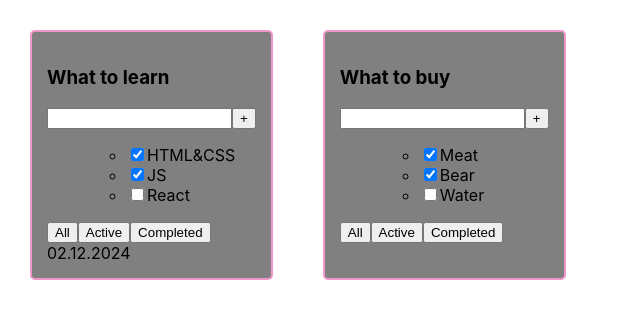
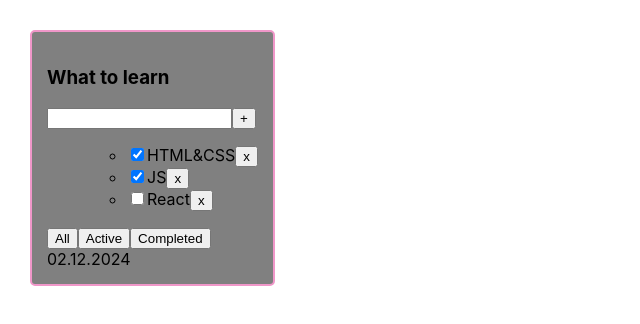
Before and after one commit to EarlMefisto/1-todolist, a React (Create React App) app: page / in a window 1280 px wide. Shown: the top 324 px of the page, without its empty margins (0-640 px from the left). Built offline with nearby package versions, Linux system fonts and the light colour scheme.

Commit message:
lesson 2

```diff
--- a/src/App.tsx
+++ b/src/App.tsx
@@ -1,5 +1,10 @@
+import React, { useState } from "react";
 import "./App.css";
 import { Todolist } from "./layout/todolist/Todolist";
+
+//CRUD
+// - повторяемость, дублирование - 100%
+// - создание понятной структуры - holy war
 
 export type TaskType = {
   id: number;
@@ -7,28 +12,49 @@ export type TaskType = {
   isDone: boolean;
 };
 
+export type FilterValuesType = "all" | "active" | "completed";
+
 function App() {
   const todolistTitle1 = "What to learn";
-  const todolistTitle2 = "What to buy";
-
-  const task_1: Array<TaskType> = [
+  const [tasks, setNextTasks] = React.useState<Array<TaskType>>([
     { id: 1, title: "HTML&CSS", isDone: true },
     { id: 2, title: "JS", isDone: true },
     { id: 3, title: "React", isDone: false },
-  ];
+  ]);
 
   //TaskType[] и Array<TaskType>: могут использоваться обе формы, но лучше Array<TaskType>
 
-  const task_2: TaskType[] = [
-    { id: 4, title: "Meat", isDone: true },
-    { id: 5, title: "Bear", isDone: true },
-    { id: 6, title: "Water", isDone: false },
-  ];
+  const removeTask = (taskId: number) => {
+    //2
+    const nextState: Array<TaskType> = tasks.filter((t) => t.id !== taskId);
+    setNextTasks(nextState);
+    // console.log(tasks);
+  };
+
+  //UI
+  const [filter, setNextFilter] = React.useState<FilterValuesType>("all");
+
+  const changeTodolistFilter = (nextFilter: FilterValuesType) => {
+    setNextFilter(nextFilter);
+  };
+
+  let filtredTasks: Array<TaskType> = tasks;
+  if (filter === "active") {
+    filtredTasks = tasks.filter((t) => !t.isDone);
+  }
+  if (filter === "completed") {
+    filtredTasks = tasks.filter((t) => t.isDone);
+  }
 
   return (
     <div className="App">
-      <Todolist title={todolistTitle1} tasks={task_1} date="02.12.2024" />
-      <Todolist title={todolistTitle2} tasks={task_2} />
+      <Todolist
+        title={todolistTitle1}
+        tasks={filtredTasks}
+        date="02.12.2024"
+        removeTask={removeTask}
+        changeTodolistFilter={changeTodolistFilter}
+      />
     </div>
   );
 }
--- a/src/components/Buttons/Button.tsx
+++ b/src/components/Buttons/Button.tsx
@@ -1,7 +1,8 @@
 type ButtonPropsType = {
-    title: string
-}
+  title: string;
+  onClickHandler?: () => void;
+};
 
-export const Button = ({title} : ButtonPropsType) => {
-    return <button>{title}</button>
-}
+export const Button = ({ title, onClickHandler }: ButtonPropsType) => {
+  return <button onClick={onClickHandler}>{title}</button>;
+};
--- a/src/components/Buttons/FilterButtons.tsx
+++ b/src/components/Buttons/FilterButtons.tsx
@@ -1,13 +1,18 @@
+import { FilterValuesType } from "../../App";
 import { Button } from "./Button";
 
-type FilterButtonsPropsType = {};
+type FilterButtonsPropsType = {
+  changeTodolistFilter: (nextFilter: FilterValuesType) => void;
+};
 
-export const FilterButtons = () => {
+export const FilterButtons = ({
+  changeTodolistFilter,
+}: FilterButtonsPropsType) => {
   return (
     <div>
-      <Button title="All" />
-      <Button title="Active" />
-      <Button title="Completed" />
+      <Button title="All" onClickHandler={() => changeTodolistFilter("all")} />
+      <Button title="Active" onClickHandler={() => changeTodolistFilter("active")} />
+      <Button title="Completed" onClickHandler={() => changeTodolistFilter("completed")} />
     </div>
   );
 };
--- a/src/layout/todolist/Todolist.tsx
+++ b/src/layout/todolist/Todolist.tsx
@@ -1,4 +1,5 @@
-import { TaskType } from "../../App";
+import { FilterValuesType, TaskType } from "../../App";
+import { Button } from "../../components/Buttons/Button";
 import { FilterButtons } from "../../components/Buttons/FilterButtons";
 import { Form } from "../../components/Form";
 import { Header } from "../header/Header";
@@ -7,33 +8,35 @@ type TodolistPropsType = {
   title: string;
   tasks: Array<TaskType>;
   date?: string;
+  removeTask: (taskId: number) => void;
+  changeTodolistFilter: (nextFilter: FilterValuesType) => void;
 };
 
-export function Todolist({ title, tasks, date }: TodolistPropsType) {
+export function Todolist(props: TodolistPropsType) {
   //условный рендеринг
   const tasksList =
-    tasks.length === 0 ? (
-      <span>Your todolist is empty</span>
-    ) : (
-      <ul>
-        {tasks.map((t) => {
+    props.tasks.length === 0
+    ? <span>Your todolist is empty</span>
+    : <ul>
+        {props.tasks.map((t) => {
           return (
             <li>
               <input type="checkbox" checked={t.isDone} />
               <span>{t.title}</span>
+              <Button title="x" onClickHandler={() => props.removeTask(t.id)} />
             </li>
           );
         })}
       </ul>
-    );
+    ;
 
   return (
     <div className="todolist">
-      <Header title={title} />
+      <Header title={props.title} />
       <Form />
       <ul>{tasksList}</ul>
-      <FilterButtons />
-      <div>{date}</div>
+      <FilterButtons changeTodolistFilter={props.changeTodolistFilter} />
+      <div>{props.date}</div>
     </div>
   );
 }
```
Also changed, not shown: 1 other file (tests, documents, lock files or other folders).
